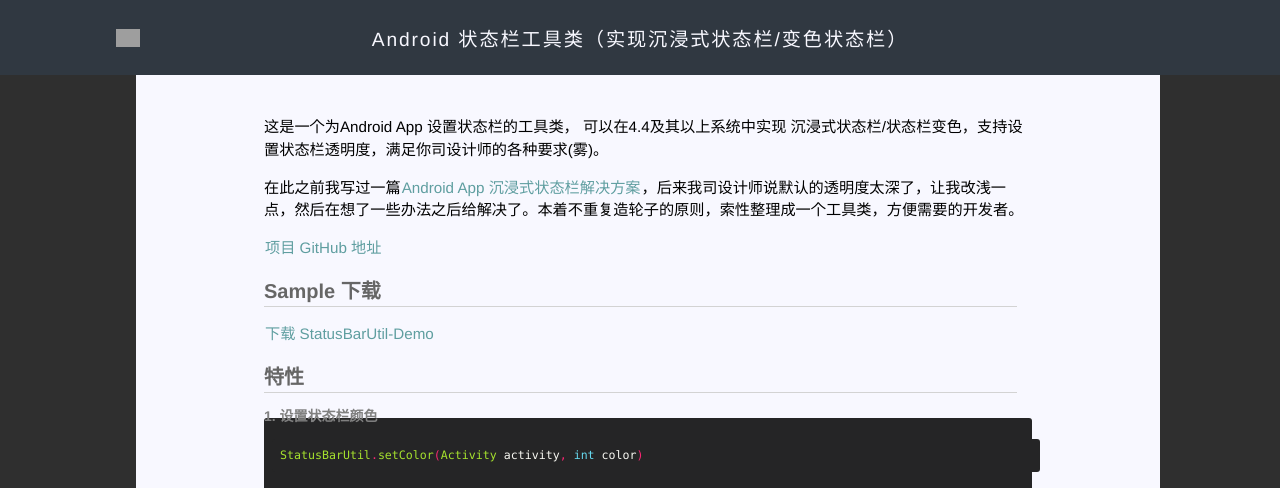
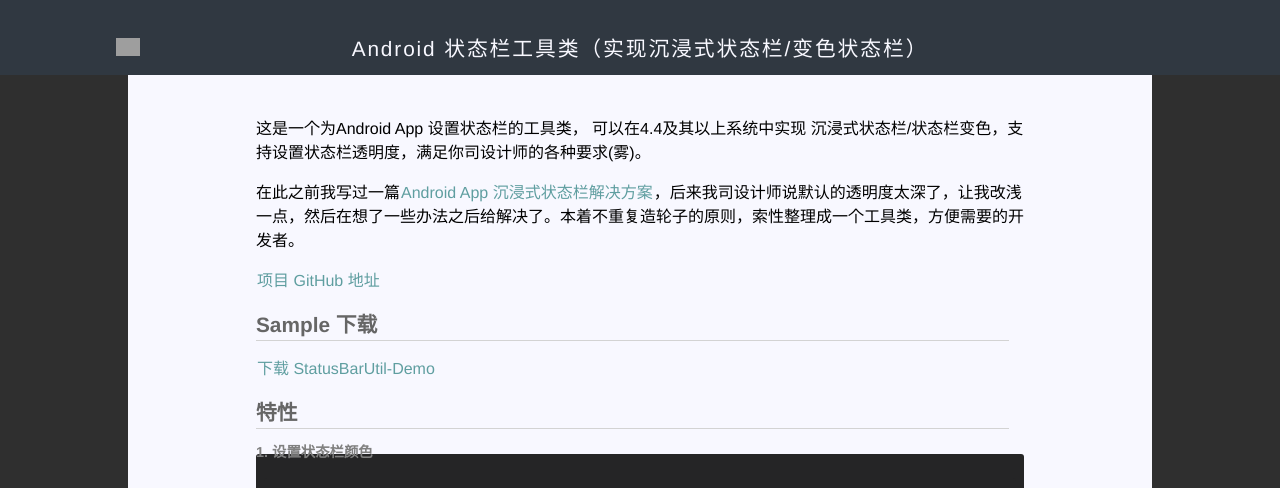
Before and after one commit to laobie/laobie.github.io, a Jekyll site: the page built from _posts/2016-03-27-statusbar-util.md, in a window 1280 px wide and 1400 px high. Shown: the top 488 px of the window. Built offline with Jekyll 4.4.1, drawn with Linux system fonts in a browser that asks for light colours; comment, search, counter and statistics services are not loaded; grey boxes are pictures that could not be loaded.

Commit message:
modfiy for mobile device

```diff
--- a/_layouts/post.html
+++ b/_layouts/post.html
@@ -15,7 +15,7 @@
     <div class="header-inside">
         <div class="home-title">
             <a href='http://laobie.github.io/'>
-                <img width="24px" src="http://ac-qygvx1cc.clouddn.com/c5e465aba7eb84f2.png"></a>
+                <img  width="24px" src="http://ac-qygvx1cc.clouddn.com/c5e465aba7eb84f2.png"></a>
         </div>
         <div class="post-title"> {{page.title}}</div>
     </div>
--- a/assets/css/post.css
+++ b/assets/css/post.css
@@ -1,4 +1,6 @@
 body {
+    padding: 0;
+    margin: 0;
     width: 100%;
     background: #2F2F2F;
     font-family: Helvetica, Arial, "Hiragino Sans GB", sans-serif;
@@ -18,14 +20,14 @@
 }
 
 .home-title {
-    font-size: 1em;
+    font-size: 1.5em;
     width: 20%;
     display: table-cell;
     vertical-align: middle;
 }
 
 .post-title {
-    font-size: 1.2em;
+    font-size: 1.3em;
     width: 80%;
     padding-right: 20%;
     color: ghostwhite;
@@ -51,7 +53,7 @@
 }
 
 .post-content {
-    font-size: 0.95em;
+    font-size: 1em;
     line-height: 1.5;
     font-weight: normal;
     background: ghostwhite;
@@ -66,6 +68,7 @@
     padding: 5px;
     border-bottom: 2px LightGrey solid;
     width: 100%;
+    font-size: 1.5em;
     line-height: 120%;
     color: #666666;
 }
@@ -73,7 +76,7 @@
 H3 {
     margin-top: 16px;
     margin-bottom: 16px;
-    font-size: 20px;
+    font-size: 1.3em;
     border-bottom: 1px LightGrey solid;
     width: 98%;
     line-height: 1.5;
@@ -85,7 +88,7 @@
     margin-bottom: 3px;
     width: 98%;
     font: blod;
-    font-size: 16px;
+    font-size: 1em;
     color: black;
     line-height: 120%;
 }
@@ -94,7 +97,7 @@
     margin-top: 10px;
     margin-bottom: -5px;
     color: gray;
-    font-size: 14px;
+    font-size: 0.9em;
     line-height: 100%;
 }
 
@@ -111,21 +114,9 @@
 
 pre {
     font-family: Menlo, Monaco, Consolas, "Courier New", monospace;
-    /*font-family: Inconsolata, Consolas, "DEJA VU SANS MONO", "DROID SANS MONO", Proggy, monospace;*/
-    /*border: solid 1px lightgrey;*/
     line-height: 130%;
-    font-size: 85%;
-    /*margin-left: 10px;*/
-    /*font: bold;*/
-    /*padding-left: 3px;*/
-    width: 100%;
+    overflow: auto;
 }
-
-/*code {
-    font-family: Inconsolata, Consolas, "DEJA VU SANS MONO", "DROID SANS MONO", Proggy, monospace;
-    font-size: 90%;
-    color: #ffffff
-}*/
 
 a {
     text-decoration: none;
@@ -140,13 +131,7 @@
 img {
     max-width: 100%;
     display: block;
-    /*box-shadow: 0 0 10px #555;*/
-    /*border-radius: 6px;*/
-    margin-left: auto;
-    margin-right: auto;
-    margin-top: 10px;
-    margin-bottom: 10px;
-    /*-webkit-box-shadow: 0 0 10px #555;*/
+    margin: 10px auto;
 }
 
 blockquote {
@@ -166,6 +151,7 @@
 code {
     font-family: Menlo, Monaco, Consolas, "Courier New", monospace;
     color: #0278AE;
+    max-width: 100%;
     font-size: 90%;
 }
 
@@ -217,8 +203,14 @@
 @media screen and (max-width: 768px) {
 
     .post-content {
+        font-size: 0.9em;
         margin: 75px 0 5% 0;
         padding: 2% 5% 5% 5%;
         width: 90%;
     }
+
+    .post-title {
+        font-size: 1em;
+    }
+
 }
```
Also changed, not shown: _includes/header.html (+4 -4 lines), _includes/nav.html (+4 -3 lines), assets/css/home.css (+28 -9 lines), index.html (+10 -9 lines).
